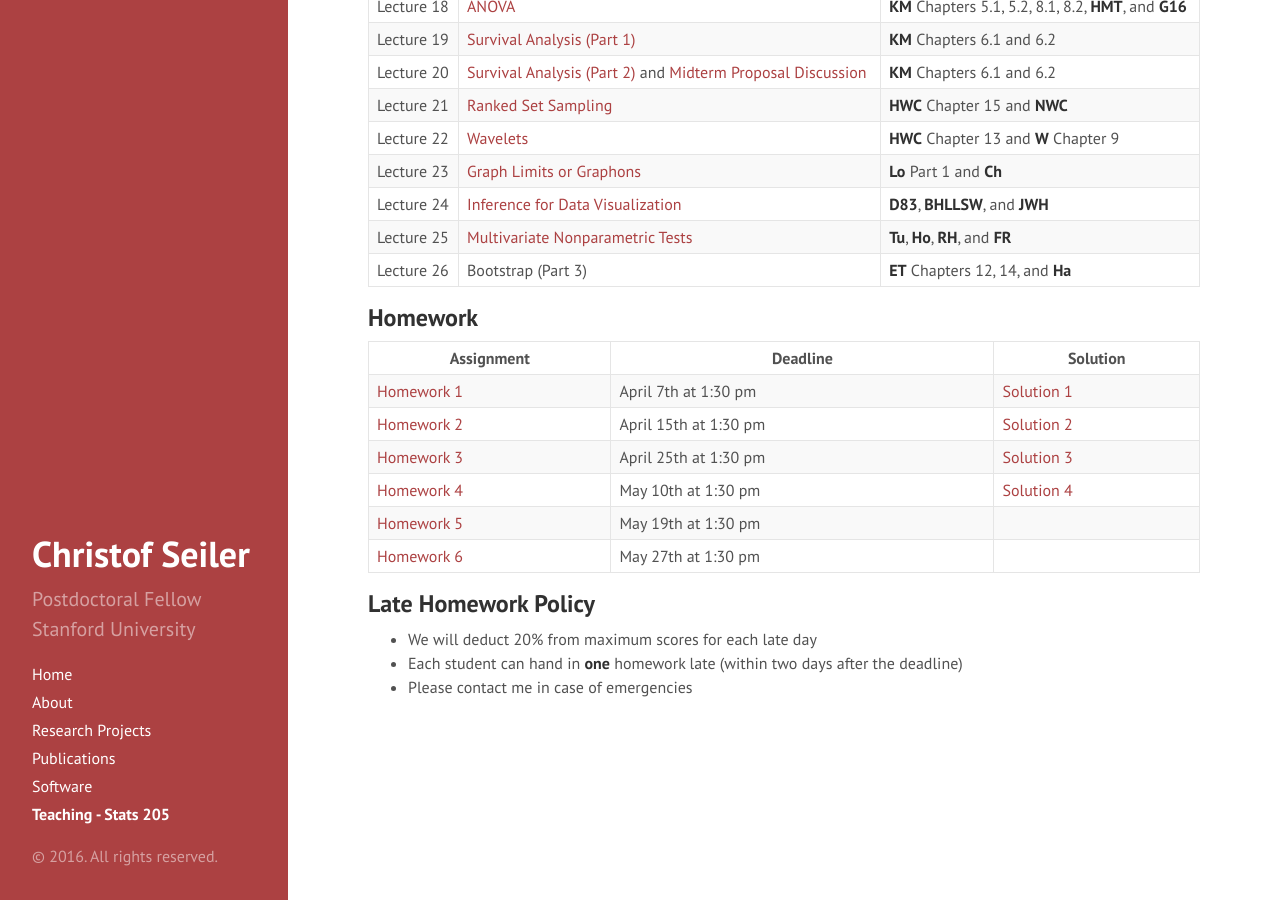
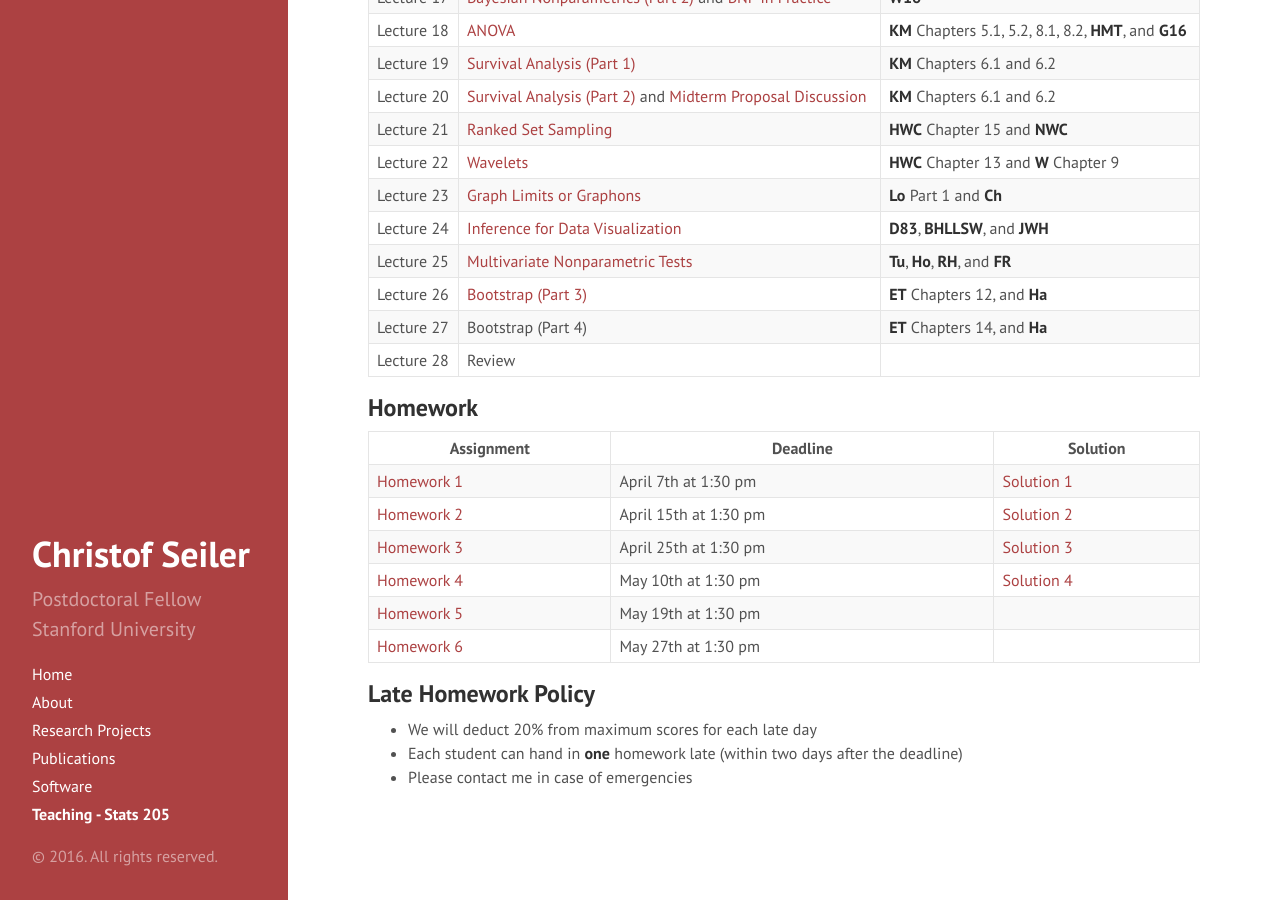
Before and after one commit to ChristofSeiler/ChristofSeiler.github.io, a Jekyll site: the page built from stats205.md, in a window 1280 px wide and 900 px high, scrolled down 3218 px. Built offline with Jekyll 4.4.1, drawn with Linux system fonts in a browser that asks for light colours; formulas are drawn with MathJax 3; some of the changed text lies outside the part shown.

Commit message:
uploaded slides and set topics for last two lectures

```diff
--- a/stats205.md
+++ b/stats205.md
@@ -62,6 +62,7 @@ Nonparametric analogs of the one- and two-sample t-tests and analysis of varianc
 * **G16**: Gimond (2016). [Lecture Notes on Median Polish](http://mgimond.github.io/ES218/Week11a.html)
 * **I05**: Ibrahim (2005). [Lecture Notes on Surivival Analysis](http://www.amstat.org/chapters/northeasternillinois/pastevents/presentations/summer05_Ibrahim_J.pdf)
 * **Ho**: Holmes (1997). [Lecture Notes on Computer Intensive Methods in Statistics](http://statweb.stanford.edu/~susan/courses/b494/node3.html#SECTION00390000000000000000)
+* **Lo**: Love (2010). Bootstrap-$t$ Confidence Intervals [(Link to blog entry)](https://mikelove.wordpress.com/2010/02/15/bootstrap-t/)
 
 ## Instructor
 Christof Seiler, Sequoia Hall 116 (christof.seiler [at] stanford [dot] edu)
@@ -124,7 +125,9 @@ Lecture 22 | [Wavelets](Lecture22/Wavelets.pdf)
 Lecture 23 | [Graph Limits or Graphons](Lecture23/GraphLimits.pdf)                                                                              | **Lo** Part 1 and **Ch**
 Lecture 24 | [Inference for Data Visualization](Lecture24/Visualization.pdf)                                                                    | **D83**, **BHLLSW**, and **JWH**
 Lecture 25 | [Multivariate Nonparametric Tests](Lecture25/MultivariateTests.pdf)                                                                | **Tu**, **Ho**, **RH**, and **FR**
-Lecture 26 | Bootstrap (Part 3)                                                                                                                 | **ET** Chapters 12, 14, and **Ha**
+Lecture 26 | [Bootstrap (Part 3)](Lecture26/Pivoting.pdf)                                                                                       | **ET** Chapters 12, and **Ha**
+Lecture 27 | Bootstrap (Part 4)                                                                                                                 | **ET** Chapters 14, and **Ha**
+Lecture 28 | Review                                                                                                                             |
 
 ## Homework
 
```
Also changed, not shown: 1 other file.
